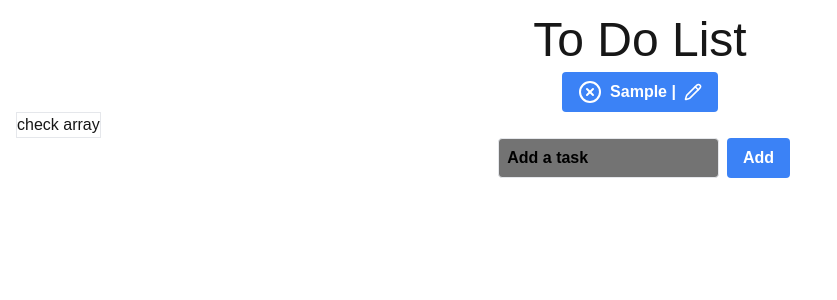
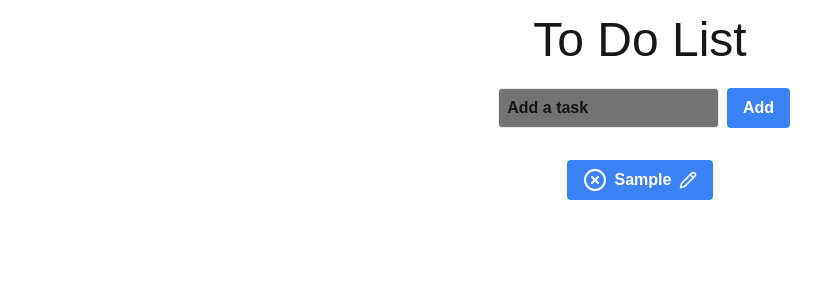
Before and after one commit to itsYaraso/todotome, a Next.js app: page / in a window 1280 px wide. Both pictures are taken after typing "Sample" into the empty fields and a click on the button "Add". Shown: the top 300 px of the page, without its empty margins (0-837 px from the left). Built offline with nearby package versions, Linux system fonts and the light colour scheme.

Commit message:
edit functionality completed

```diff
--- /dev/null
+++ b/src/app/components/Header.tsx
@@ -0,0 +1,7 @@
+export default function Header () {
+    return(
+        <div>
+            <h1 className="flex justify-center text-5xl">To Do List</h1>
+        </div>
+    )
+}
--- a/src/app/components/TodoForm.tsx
+++ b/src/app/components/TodoForm.tsx
@@ -9,7 +9,7 @@ export default function TodoForm({}: { todo: string[] }) {
   const inputRef = useRef<HTMLInputElement>(null);
 
   const { todoItems, setTodoItems, saveList} = useContext(TodoContext);
-  const[isEditing, setIdEditing] = useState(false)
+  const [isEditing, setIdEditing] = useState(false)
 
 
   return (
@@ -17,7 +17,7 @@ export default function TodoForm({}: { todo: string[] }) {
       <form className="flex gap-2" name="todo-form" title="todo-form">
         <label htmlFor="todo-input"></label>
         <input
-          className="text-black border rounded bg-neutral-500 placeholder:text-black font-bold"
+          className="border rounded bg-neutral-500 placeholder:text-neutral-900 text-neutral-900  font-bold"
           ref={inputRef}
           type="text"
           id="todo-input"
--- a/src/app/components/TodoList.tsx
+++ b/src/app/components/TodoList.tsx
@@ -1,50 +1,73 @@
 "use client";
-import { useState, useContext } from "react";
+import { useState, useContext, useRef, ChangeEvent } from "react";
 import { CircleX, Pencil, CircleCheck } from "lucide-react";
 import { TodoContext } from "../providers/TodoItemContext";
+import { error } from "console";
 
 export default function ToDoList() {
-  const { todoItems, deleteItem } = useContext(TodoContext);
+  const editRef = useRef<HTMLInputElement>(null);
+  const { todoItems, deleteItem, setTodoItems, saveList } = useContext(TodoContext);
   const [isEditing, setIsEditing] = useState(false);
-  const [getTaskId, setGetTaskId] = useState(0);
+  const [taskId, setTaskId] = useState(0);
+
 
   const handleEdit = () => {
     isEditing ? setIsEditing(!isEditing) : setIsEditing(!isEditing);
   };
 
+  console.log(todoItems)
   return (
     <div className="">
-      <h1 className="flex justify-center text-5xl">To Do List</h1>
       <ol>
-        {todoItems.map((task: string, index: number) => (
+        {todoItems?.map((task: string, index: number) => (
           <>
             <div className="flex justify-center">
               <div className="bg-blue-500 text-white font-bold py-2 px-4 rounded flex mt-2 gap-2 animate-slidein">
                 <button
                   className=""
-                  onClick={() => deleteItem(todoItems.indexOf(task))}
-                >
+                  onClick={() => {{deleteItem(todoItems.indexOf(task))
+                    if(isEditing == true){
+                      handleEdit()
+                    }
+                  }
+                  }}>
                   <CircleX />
                 </button>
                 <>
-                  {isEditing ? (
-                    getTaskId == todoItems.indexOf(task) && (
+                  { isEditing && taskId == index ? (
                       <>
                         <input
                         className="text-black rounded animate-growappear"
-                        type="text" placeholder="set your changes"/>
-                        <button onClick={handleEdit}>
+                        type="text"
+                        placeholder="set your changes"
+                        ref={editRef}
+                        value={task}
+                        onChange={(e: ChangeEvent<HTMLInputElement>) => {
+                          const newValue = e.target.value;
+                          const newTodos = [...todoItems];
+                          newTodos[index] = newValue;
+                          setTodoItems(newTodos)
+                        }}
+                        />
+                        {/* confirm edit */}
+                        <button onClick={() => {
+                          if (editRef.current) {
+                            saveList(todoItems)
+                            handleEdit();
+                            console.log(task + "edited")
+                          }
+                        }}>
                           <CircleCheck />
                         </button>
                       </>
-                    )
                   ) : (
-                    <li className="flex gap-2 anim">
-                      {task} |{" "}
+                    <li className="flex gap-2">
+                      {task}
+                      {/* edit button */}
                       <button
                         onClick={() => {
                           handleEdit();
-                          setGetTaskId(todoItems.indexOf(task));
+                          setTaskId(index);
                         }}
                       >
                         <Pencil style={{ width: 18 }} />
@@ -57,14 +80,6 @@ export default function ToDoList() {
           </>
         ))}
       </ol>
-      <button
-        className="border"
-        onClick={() => {
-          console.log(todoItems.length);
-        }}
-      >
-        check array
-      </button>
     </div>
   );
 }
--- a/src/app/page.tsx
+++ b/src/app/page.tsx
@@ -1,3 +1,4 @@
+import Header from "./components/Header";
 import TodoForm from "./components/TodoForm";
 import ToDoList from "./components/TodoList";
 import { TodoContextProvider } from "./providers/TodoItemContext";
@@ -7,8 +8,11 @@ export default function app() {
   return (
     <div className="flex flex-col p-4">
       <TodoContextProvider>
+        <Header />
+        <br></br>
+      <TodoForm todo={todo}/>
+      <br></br>
       <ToDoList  />
-      <TodoForm todo={todo}/>
       </TodoContextProvider>
     </div>
   );
--- a/src/app/providers/TodoItemContext.tsx
+++ b/src/app/providers/TodoItemContext.tsx
@@ -3,7 +3,7 @@ import React, { createContext, useContext, useEffect, useState } from "react";
 
 interface TodoTypes {
   todoItems: string[];
-  setTodoItems: React.Dispatch<React.SetStateAction<any>>;
+  setTodoItems: React.Dispatch<React.SetStateAction<string[]>>;
   deleteItem: (index: number) => void;
   saveList: Function;
 }
```
